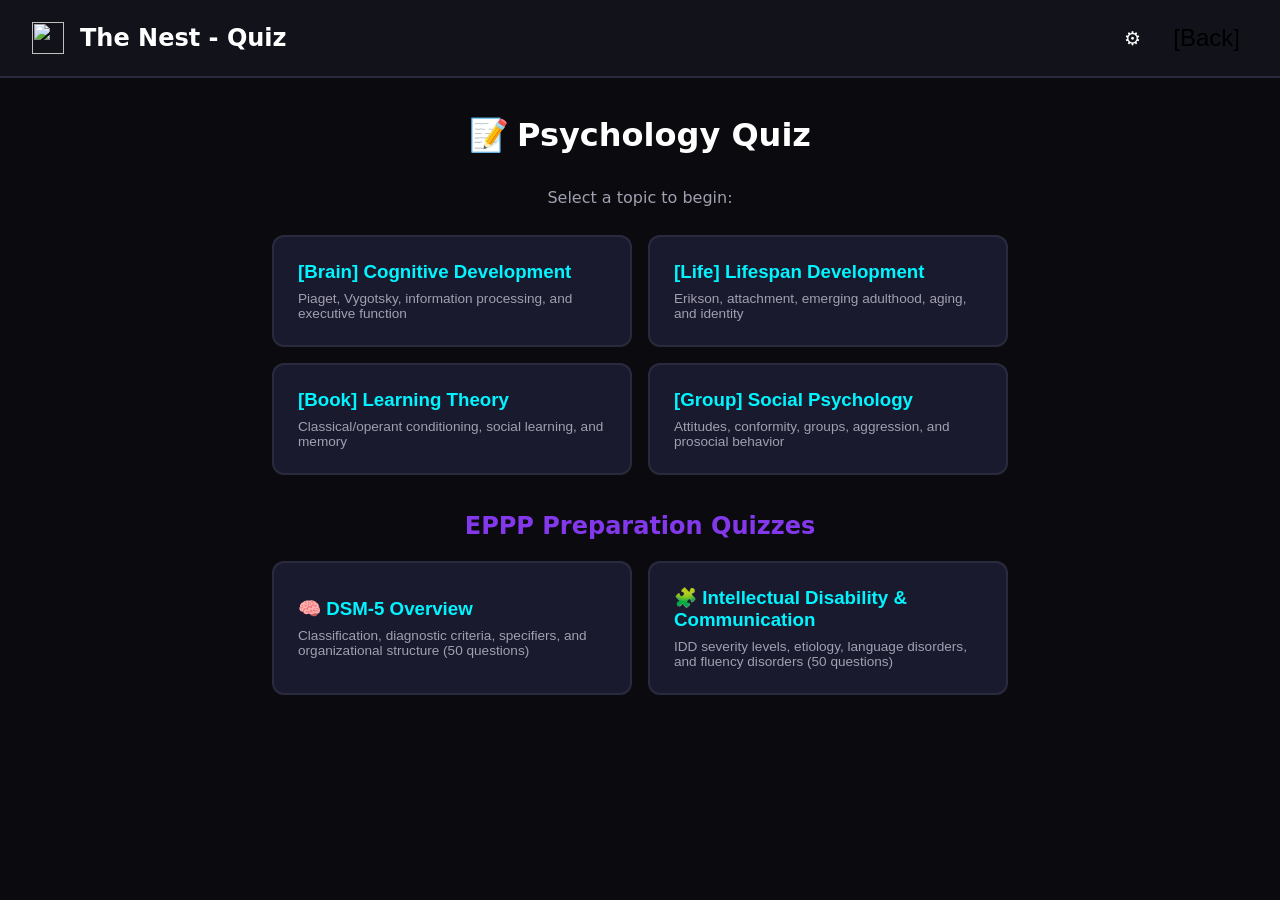
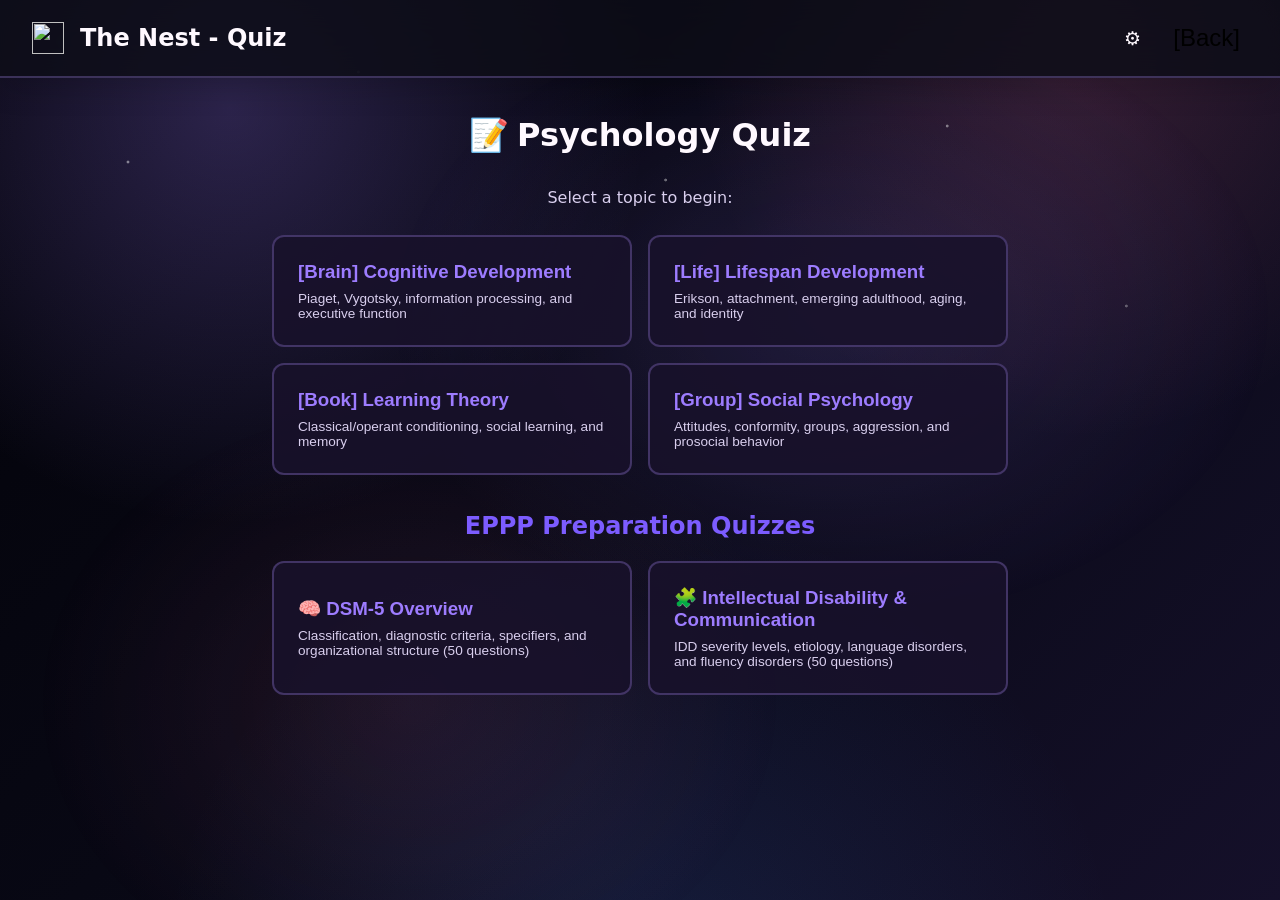

feat: add cosmic theme toggle

--- a/styles.css
+++ b/styles.css
@@ -1,18 +1,51 @@
 :root {
-    --bg-primary: #0a0a0f;
-    --bg-secondary: #12121a;
-    --bg-tertiary: #1a1a2e;
-    --neon-pink: #ff006e;
-    --neon-blue: #00f5ff;
-    --neon-purple: #8338ec;
-    --neon-green: #39ff14;
-    --text-primary: #ffffff;
-    --text-secondary: #a0a0b0;
-    --text-muted: #606070;
-    --border-color: #2a2a3e;
-    --success: #39ff14;
-    --warning: #ffbe0b;
-    --error: #ff006e;
+    /* Black Cosmic Library: dark galaxy + midnight academic panels */
+    --bg-primary: #05050d;
+    --bg-secondary: rgba(13, 13, 24, 0.92);
+    --bg-tertiary: rgba(24, 18, 43, 0.88);
+    --neon-pink: #ff7ab6;
+    --neon-blue: #9d7cff;
+    --neon-purple: #7c5cff;
+    --neon-green: #b8f7d4;
+    --text-primary: #fff9ff;
+    --text-secondary: #d9cfee;
+    --text-muted: #9388ad;
+    --border-color: rgba(177, 145, 255, 0.28);
+    --success: #b8f7d4;
+    --warning: #ffd166;
+    --error: #ff6b9d;
+    --page-gradient:
+        radial-gradient(circle at 18% 12%, rgba(157, 124, 255, 0.26), transparent 26rem),
+        radial-gradient(circle at 84% 6%, rgba(255, 122, 182, 0.18), transparent 24rem),
+        radial-gradient(circle at 50% 110%, rgba(66, 133, 244, 0.14), transparent 30rem),
+        linear-gradient(135deg, #020208 0%, #090916 52%, #15102a 100%);
+    --panel-shadow: 0 24px 70px rgba(0, 0, 0, 0.38);
+    --button-text: #ffffff;
+}
+
+:root[data-theme="light"] {
+    /* Light galaxy mode: white background, same cosmic-library palette */
+    --bg-primary: #fffaff;
+    --bg-secondary: rgba(255, 255, 255, 0.94);
+    --bg-tertiary: rgba(247, 241, 255, 0.92);
+    --neon-pink: #c43b7d;
+    --neon-blue: #6f4bd8;
+    --neon-purple: #805ad5;
+    --neon-green: #247a5a;
+    --text-primary: #171126;
+    --text-secondary: #4e4268;
+    --text-muted: #7e728f;
+    --border-color: rgba(111, 75, 216, 0.22);
+    --success: #247a5a;
+    --warning: #9a6500;
+    --error: #b42360;
+    --page-gradient:
+        radial-gradient(circle at 14% 10%, rgba(157, 124, 255, 0.20), transparent 24rem),
+        radial-gradient(circle at 82% 8%, rgba(255, 122, 182, 0.18), transparent 24rem),
+        radial-gradient(circle at 55% 105%, rgba(111, 75, 216, 0.12), transparent 28rem),
+        linear-gradient(135deg, #ffffff 0%, #fff8fd 48%, #f4efff 100%);
+    --panel-shadow: 0 18px 50px rgba(93, 64, 160, 0.13);
+    --button-text: #ffffff;
 }
 
 * {
@@ -23,10 +56,40 @@
 
 body {
     font-family: 'Segoe UI', system-ui, -apple-system, sans-serif;
-    background: var(--bg-primary);
+    background: var(--page-gradient);
+    background-attachment: fixed;
     color: var(--text-primary);
     min-height: 100vh;
     line-height: 1.6;
+}
+
+body::before {
+    content: "";
+    position: fixed;
+    inset: 0;
+    pointer-events: none;
+    z-index: -1;
+    background:
+        radial-gradient(circle at 10% 18%, rgba(255,255,255,.62) 0 1px, transparent 1.8px),
+        radial-gradient(circle at 28% 8%, rgba(255,255,255,.46) 0 1px, transparent 1.8px),
+        radial-gradient(circle at 52% 20%, rgba(255,255,255,.52) 0 1px, transparent 1.8px),
+        radial-gradient(circle at 74% 14%, rgba(255,255,255,.58) 0 1px, transparent 1.8px),
+        radial-gradient(circle at 88% 34%, rgba(255,255,255,.42) 0 1px, transparent 1.8px),
+        radial-gradient(ellipse at 65% 35%, rgba(157,124,255,.22), transparent 28rem),
+        radial-gradient(ellipse at 32% 78%, rgba(255,122,182,.13), transparent 24rem);
+    opacity: .75;
+}
+
+:root[data-theme="light"] body::before {
+    background:
+        radial-gradient(circle at 10% 18%, rgba(111,75,216,.32) 0 1px, transparent 1.8px),
+        radial-gradient(circle at 28% 8%, rgba(196,59,125,.28) 0 1px, transparent 1.8px),
+        radial-gradient(circle at 52% 20%, rgba(111,75,216,.26) 0 1px, transparent 1.8px),
+        radial-gradient(circle at 74% 14%, rgba(196,59,125,.26) 0 1px, transparent 1.8px),
+        radial-gradient(circle at 88% 34%, rgba(111,75,216,.20) 0 1px, transparent 1.8px),
+        radial-gradient(ellipse at 65% 35%, rgba(157,124,255,.18), transparent 28rem),
+        radial-gradient(ellipse at 32% 78%, rgba(255,122,182,.14), transparent 24rem);
+    opacity: 1;
 }
 
 /* Screen Management */
@@ -183,7 +246,7 @@ body {
 
 /* Dashboard */
 #dashboard-screen {
-    background: var(--bg-primary);
+    background: transparent;
 }
 
 .app-header {
@@ -191,11 +254,13 @@ body {
     justify-content: space-between;
     align-items: center;
     padding: 1rem 2rem;
-    background: var(--bg-secondary);
+    background: color-mix(in srgb, var(--bg-secondary) 92%, transparent);
     border-bottom: 2px solid var(--border-color);
     position: sticky;
     top: 0;
     z-index: 100;
+    backdrop-filter: blur(18px);
+    box-shadow: 0 10px 30px rgba(0,0,0,.16);
 }
 
 .logo {
@@ -260,11 +325,13 @@ body {
 }
 
 .widget {
-    background: var(--bg-secondary);
-    border-radius: 16px;
+    background: linear-gradient(145deg, color-mix(in srgb, var(--bg-secondary) 96%, transparent), color-mix(in srgb, var(--bg-tertiary) 74%, transparent));
+    border-radius: 18px;
     padding: 1.5rem;
-    border: 2px solid var(--border-color);
+    border: 1px solid var(--border-color);
     transition: all 0.3s;
+    box-shadow: var(--panel-shadow);
+    backdrop-filter: blur(12px);
 }
 
 .widget:hover {
@@ -440,7 +507,7 @@ body {
 
 .time-btn {
     background: var(--neon-purple);
-    color: white;
+    color: var(--button-text);
     border: none;
     padding: 0.5rem 1rem;
     border-radius: 6px;
@@ -696,7 +763,7 @@ body {
 
 .action-btn {
     background: linear-gradient(135deg, var(--neon-purple), var(--neon-pink));
-    color: white;
+    color: var(--button-text);
     border: none;
     padding: 1rem;
     border-radius: 12px;
@@ -711,7 +778,7 @@ body {
 .action-btn:hover {
     transform: translateY(-2px);
     box-shadow: 0 10px 20px rgba(131, 56, 236, 0.3);
-    color: white;
+    color: var(--button-text);
 }
 
 /* Modal */
@@ -757,6 +824,46 @@ body {
 
 .close-btn:hover {
     color: var(--error);
+}
+
+/* Theme Toggle */
+.theme-toggle {
+    position: fixed;
+    right: 1rem;
+    bottom: 1rem;
+    z-index: 1200;
+    width: 52px;
+    height: 52px;
+    display: grid;
+    place-items: center;
+    border-radius: 999px;
+    border: 1px solid var(--border-color);
+    background:
+        radial-gradient(circle at 32% 28%, rgba(255,255,255,.22), transparent 30%),
+        linear-gradient(135deg, var(--bg-secondary), var(--bg-tertiary));
+    color: var(--text-primary);
+    box-shadow: 0 14px 34px rgba(0,0,0,.24), 0 0 22px rgba(157,124,255,.22);
+    cursor: pointer;
+    font-size: 1.35rem;
+    transition: transform .18s ease, box-shadow .18s ease, border-color .18s ease;
+    backdrop-filter: blur(14px);
+}
+
+.theme-toggle:hover {
+    transform: translateY(-3px) scale(1.04);
+    border-color: var(--neon-pink);
+    box-shadow: 0 18px 42px rgba(0,0,0,.30), 0 0 30px rgba(255,122,182,.28);
+}
+
+.theme-toggle:focus-visible {
+    outline: 3px solid color-mix(in srgb, var(--neon-blue) 65%, white);
+    outline-offset: 3px;
+}
+
+.theme-toggle svg {
+    width: 24px;
+    height: 24px;
+    display: block;
 }
 
 /* Responsive */
